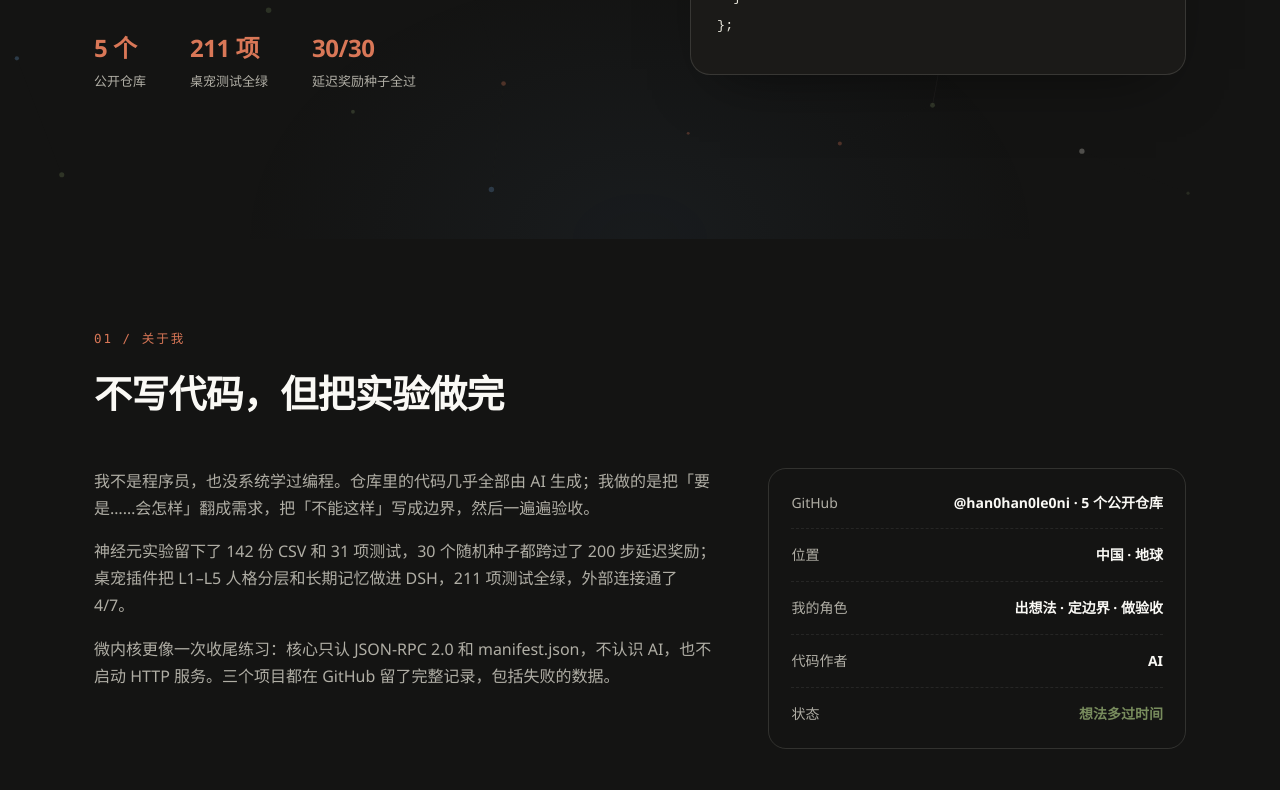
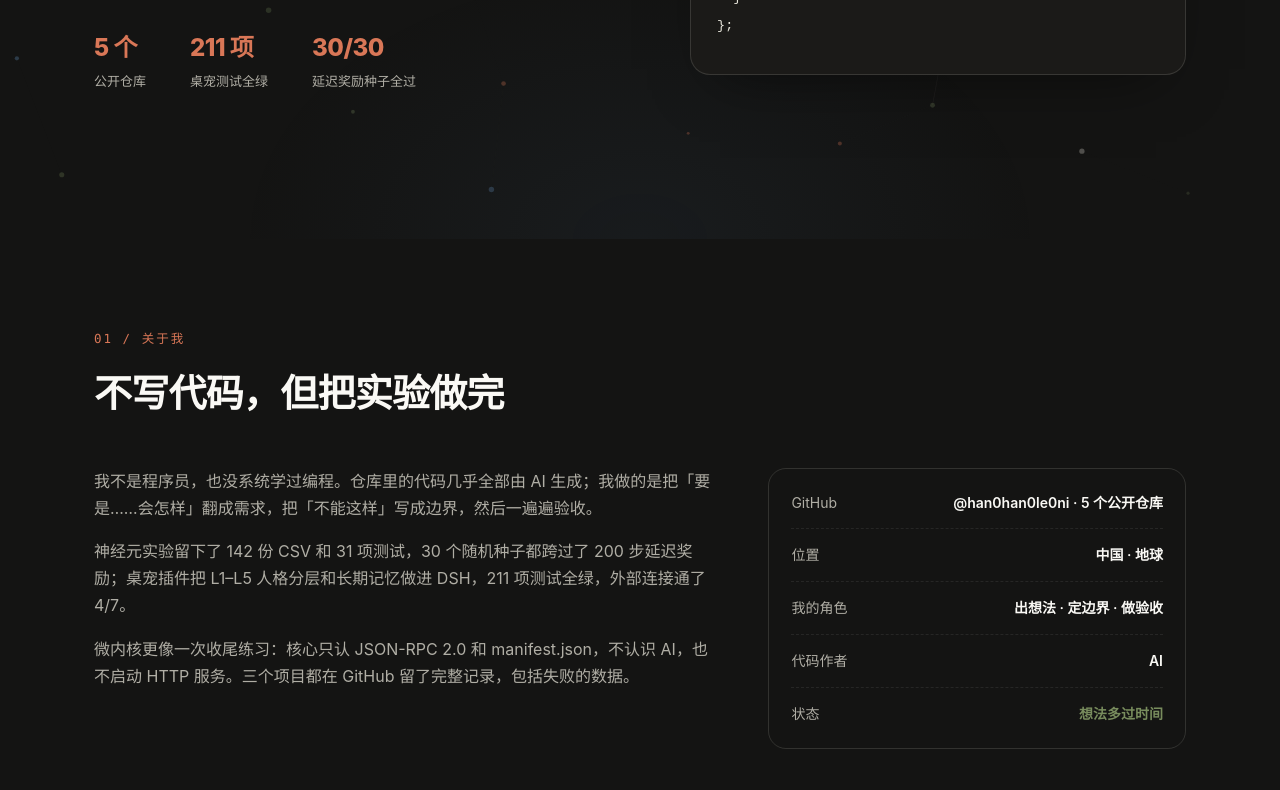
Before and after one commit to han0han0le0ni/di-yi-ge-wang-ye, a plain HTML site: page index.html in a window 1280 px wide. Shown: the part 561-1351 px from the top of the page. Drawn offline with Linux system fonts and the light colour scheme.

Commit message:
style: 字体改用系统字体栈，避免未加载的 Poppins 回退

```diff
--- a/styles.css
+++ b/styles.css
@@ -22,14 +22,14 @@ body {
   margin: 0;
   background: var(--bg);
   color: var(--text);
-  font-family: "Avenir Next", "Segoe UI", "PingFang SC", "Hiragino Sans GB", "Microsoft YaHei", sans-serif;
+  font-family: -apple-system, BlinkMacSystemFont, "Segoe UI", "PingFang SC", "Hiragino Sans GB", "Microsoft YaHei", "Noto Sans SC", sans-serif;
   line-height: 1.7;
   -webkit-font-smoothing: antialiased;
   overflow-x: hidden;
 }
 
 h1, h2, h3 {
-  font-family: "Poppins", "Avenir Next", "Segoe UI", "PingFang SC", "Microsoft YaHei", sans-serif;
+  font-family: -apple-system, BlinkMacSystemFont, "Segoe UI", "PingFang SC", "Hiragino Sans GB", "Microsoft YaHei", "Noto Sans SC", sans-serif;
 }
 
 body::before {
```
